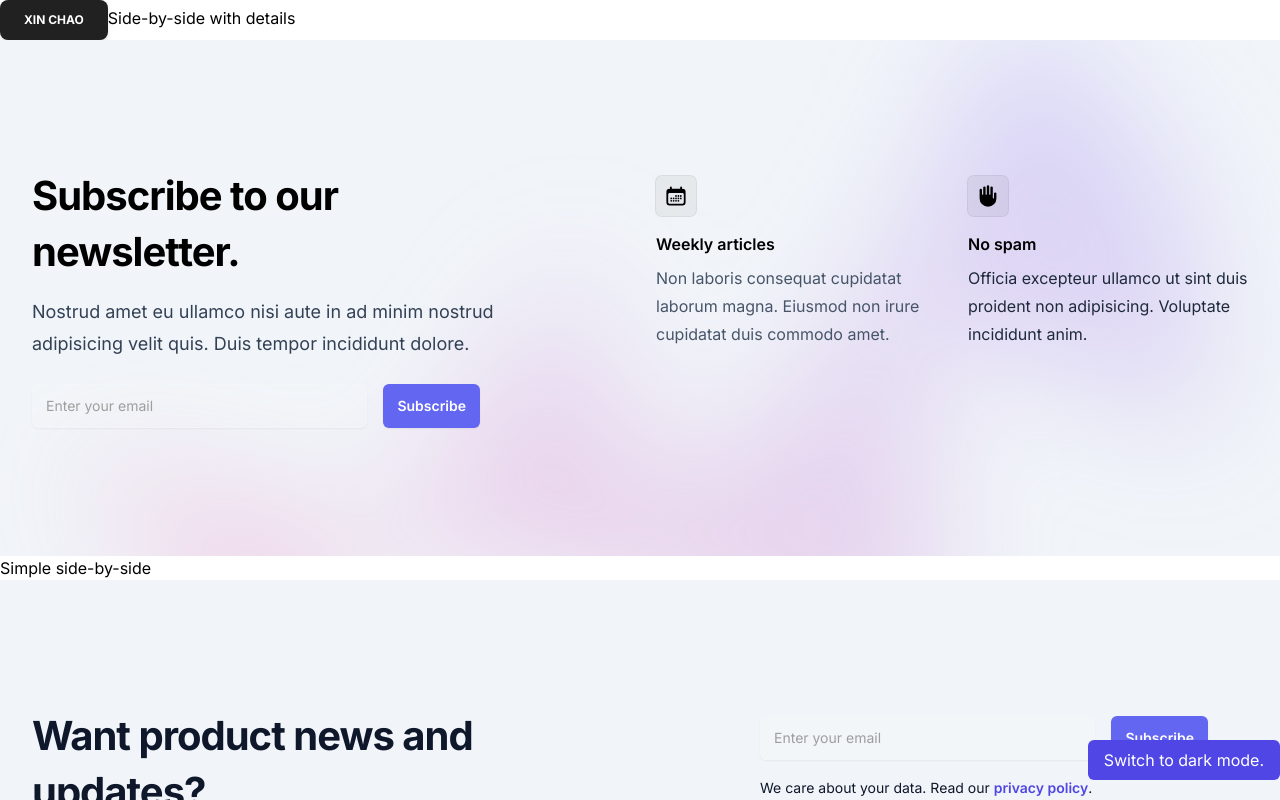
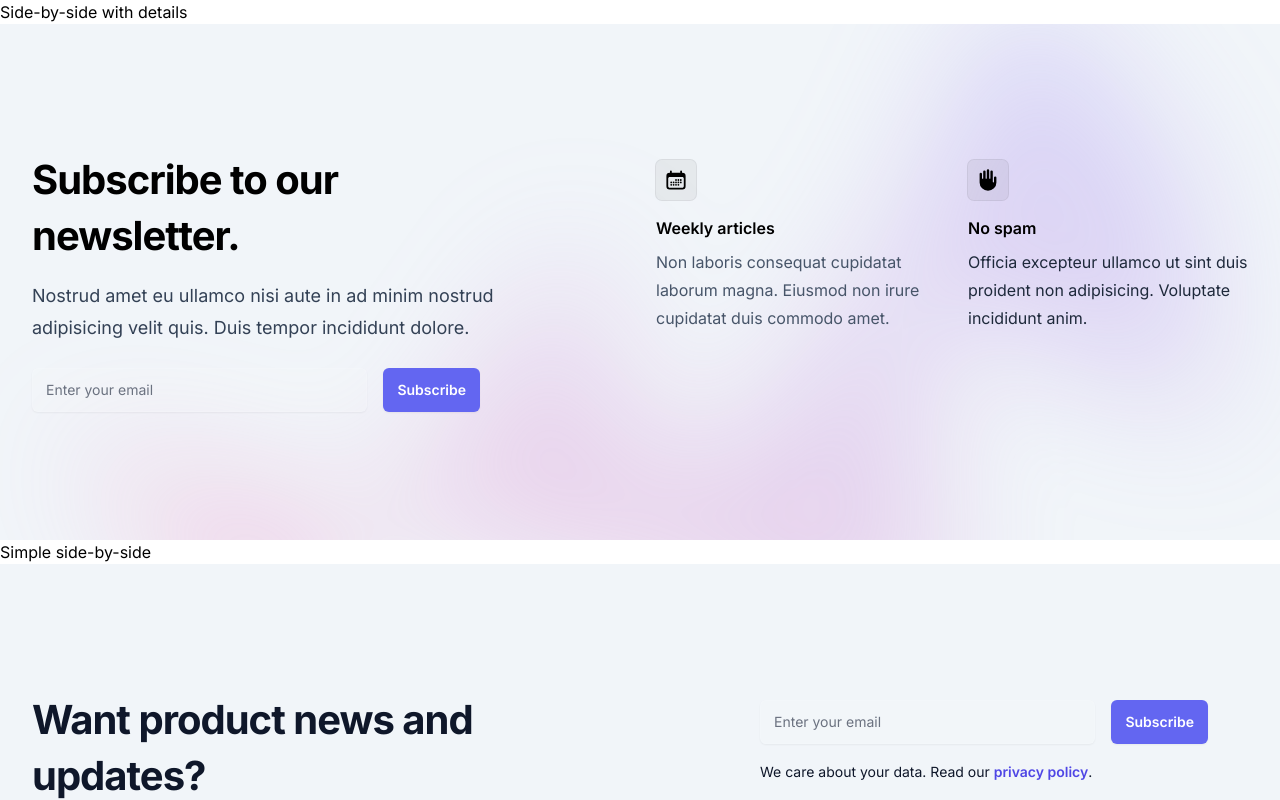
Before and after one commit to duongacy/tw-sass, a Next.js app: page /sections/marketing/newsletter in a window 1280 px wide. Shown: the top 800 px of the page. Built offline with nearby package versions, Linux system fonts and the light colour scheme.

Commit message:
config tailwind for darkmode

```diff
--- a/src/components/common/ToggleMode.tsx
+++ b/src/components/common/ToggleMode.tsx
@@ -3,17 +3,22 @@ import * as React from 'react';
 import NoSsr from './NoSsr';
 
 export const ToggleMode = () => {
-  const { theme, setTheme } = useTheme();
+  const { systemTheme } = useTheme();
+  const setTheme = (theme: string) => {
+    document
+      .querySelector('html')
+      ?.setAttribute('data-theme', theme);
+  };
+  React.useEffect(() => {
+    setTheme(systemTheme === 'dark' ? 'dark' : 'light');
+  }, [systemTheme]);
   return (
     <NoSsr>
       <button
         className='fixed bottom-0 right-0 z-[1000] my-5 ml-auto block w-fit rounded-md bg-primary-600 px-4 py-2 text-white'
-        onClick={() =>
-          setTheme(theme !== 'dark' ? 'dark' : 'light')
-        }
+        onClick={() => setTheme('dark')}
       >
         Switch to
-        {theme === 'dark' ? ' light' : ' dark'} mode.
       </button>
     </NoSsr>
   );
--- a/src/pages/sections/marketing/newsletter.tsx
+++ b/src/pages/sections/marketing/newsletter.tsx
@@ -1,17 +1,13 @@
-import { ToggleMode } from '@/components/common/ToggleMode';
 import { Newsletter1 } from '@/components/sections/marketing/newsletter/Newsletter1';
 import { Newsletter2 } from '@/components/sections/marketing/newsletter/Newsletter2';
 import { Newsletter4 } from '@/components/sections/marketing/newsletter/Newsletter4';
 import { Newsletter5 } from '@/components/sections/marketing/newsletter/Newsletter5';
 import { Newsletter6 } from '@/components/sections/marketing/newsletter/Newsletter6';
 import { Newsletter7 } from '@/components/sections/marketing/newsletter/Newsletter7';
-import { Button } from '@material-tailwind/react';
 
 export default function Newsletter() {
   return (
     <>
-      <ToggleMode />
-      <Button>XIn chao</Button>
       Side-by-side with details
       <Newsletter1 />
       Simple side-by-side
--- a/src/styles/tailwind.css
+++ b/src/styles/tailwind.css
@@ -3,32 +3,28 @@
 @tailwind utilities;
 
 @layer base {
-  div {
-    @apply text-black;
+  :root {
+    --color-bkg: 210deg 40% 98%;
+    --color-content: 217deg 32.6% 17.5%;
+    --color-accent1: 288deg 95.8% 90.6%;
+    --color-accent2: 168deg 83.8% 78.2%;
   }
 
-  *:not(div) {
-    @apply text-inherit;
+  /* @media (prefers-color-scheme: dark) {
+    :root {
+      --color-bkg: 217deg 32.6% 17.5%;
+      --color-content: 210deg 40% 98%;
+      --color-accent1: 288deg 95.8% 60.6%;
+      --color-accent2: 168deg 83.8% 48.2%;
+    }
+  } */
+
+  :root[data-theme="dark"] {
+    --color-bkg: 217deg 32.6% 57.5%;
+    --color-content: 210deg 40% 98%;
+    --color-accent1: 288deg 95.8% 60.6%;
+    --color-accent2: 168deg 83.8% 48.2%;
   }
-
-  /* h1 {
-    @apply text-5xl sm:text-7xl;
-  }
-  h2 {
-    @apply text-3xl sm:text-4xl;
-  }
-  h3 {
-    @apply text-xl;
-  }
-  h4 {
-    @apply text-lg;
-  }
-  p {
-    @apply text-base;
-  }
-  small {
-    @apply block text-sm;
-  } */
 }
 
 #__next {
--- a/tailwind.config.js
+++ b/tailwind.config.js
@@ -1,9 +1,8 @@
 const defaultTheme = require('tailwindcss/defaultTheme');
 const colors = require('tailwindcss/colors');
-const withMT = require('@material-tailwind/react/utils/withMT');
 
-module.exports = withMT({
-  darkMode: 'class',
+module.exports = {
+  // darkMode: 'class',
   content: ['./src/**/*.{js,jsx,ts,tsx}'],
   theme: {
     extends: {
@@ -54,7 +53,10 @@ module.exports = withMT({
       error: '',
       warning: '',
       inherit: 'inherit',
+
+      bkg: 'hsl(var(--color-bkg) / <alpha-value>)',
+      content: 'hsl(var(--color-content) / <alpha-value>)',
     },
   },
   plugins: [require('@tailwindcss/forms')],
-});
+};
```
